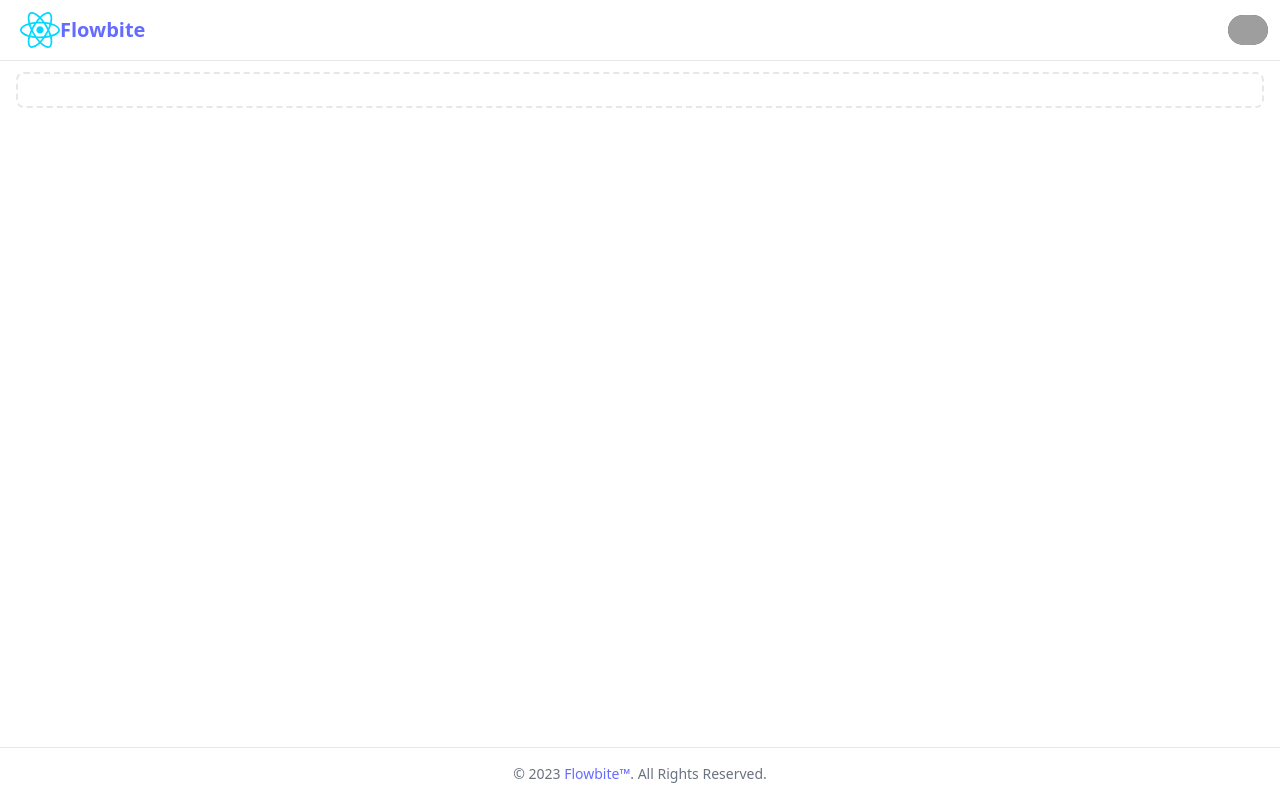
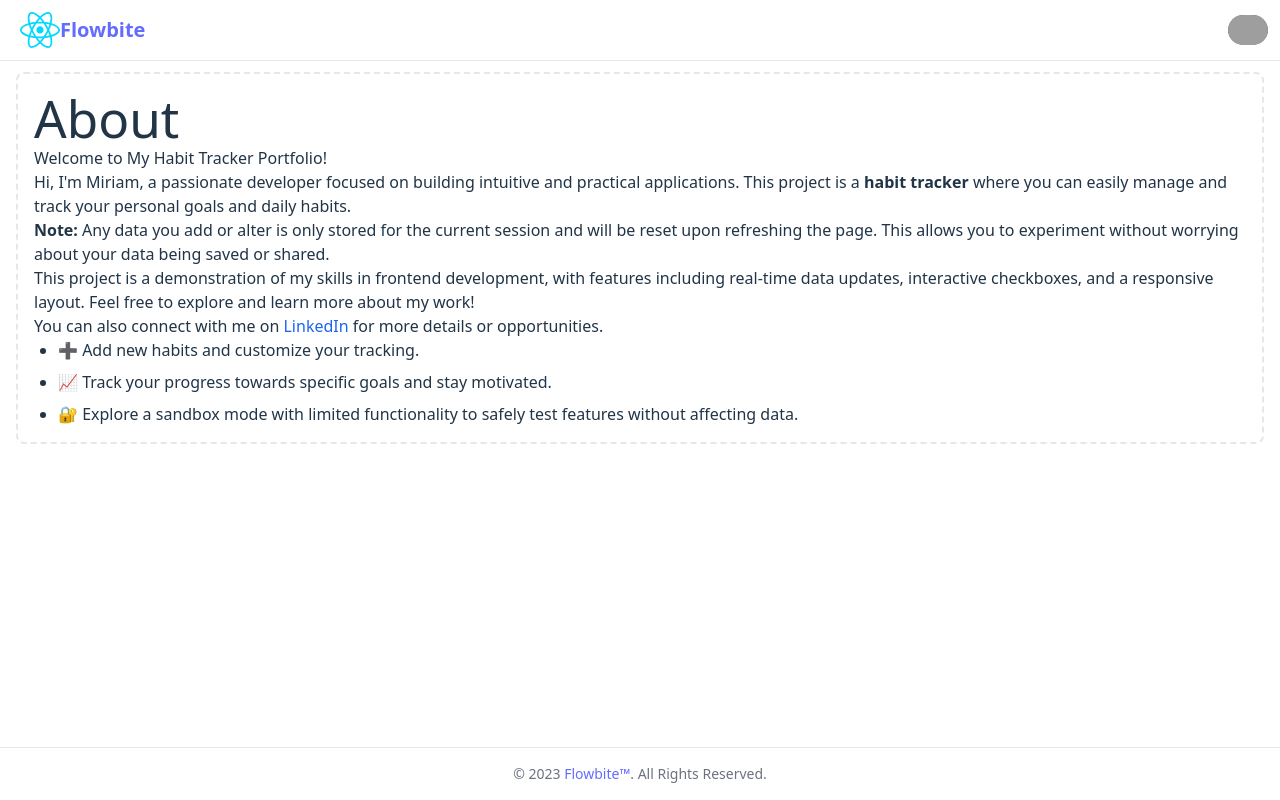
Before and after one commit to M-Araujo/BrightSteps, a React (Vite) app: page /about in a window 1280 px wide. Built offline with nearby package versions, Linux system fonts and the light colour scheme; grey boxes are pictures that could not be loaded.

Commit message:
added about page content

```diff
--- a/src/App.tsx
+++ b/src/App.tsx
@@ -5,6 +5,7 @@ import Sidebar from './components/layout/Sidebar.tsx';
 import Footer from './components/layout/Footer.tsx';
 import Dashboard from './routes/Dashboard.tsx';
 import Goals from './routes/Goals.tsx';
+import About from './routes/About.tsx';
 
 
 function App() {
@@ -14,11 +15,12 @@ function App() {
         <Topbar />
         <main className="flex flex-1">
           <Sidebar />
-          <div className="p-4 w-full ml-0 sm:ml-64"> {/* Space for Sidebar */}
+          <div className="p-4 w-full ml-0 sm:ml-64 text-left"> {/* Space for Sidebar */}
             <div className="p-4 border-2 border-gray-200 border-dashed rounded-lg dark:border-gray-700 mt-14">
               <Routes>
                 <Route path="/" element={<Dashboard />} />
                 <Route path="/goals" element={<Goals />} />
+                <Route path="/about" element={<About />} />
               </Routes>
             </div>
           </div>
--- a/src/components/layout/Sidebar.tsx
+++ b/src/components/layout/Sidebar.tsx
@@ -60,14 +60,14 @@ export default function Sidebar() {
                             </a>
                         </li>
                         <li>
-                            <a href="#" className="flex items-center p-2 text-gray-900 rounded-lg dark:text-white hover:bg-gray-100 dark:hover:bg-gray-700 group">
+                            <Link to="/about" className="flex items-center p-2 text-gray-900 rounded-lg dark:text-white hover:bg-gray-100 dark:hover:bg-gray-700 group">
                                 <svg className="shrink-0 w-5 h-5 text-gray-500 transition duration-75 dark:text-gray-400 group-hover:text-gray-900 dark:group-hover:text-white" aria-hidden="true" xmlns="http://www.w3.org/2000/svg" fill="currentColor" viewBox="0 0 20 20">
                                     <path d="M5 5V.13a2.96 2.96 0 0 0-1.293.749L.879 3.707A2.96 2.96 0 0 0 .13 5H5Z" />
                                     <path d="M6.737 11.061a2.961 2.961 0 0 1 .81-1.515l6.117-6.116A4.839 4.839 0 0 1 16 2.141V2a1.97 1.97 0 0 0-1.933-2H7v5a2 2 0 0 1-2 2H0v11a1.969 1.969 0 0 0 1.933 2h12.134A1.97 1.97 0 0 0 16 18v-3.093l-1.546 1.546c-.413.413-.94.695-1.513.81l-3.4.679a2.947 2.947 0 0 1-1.85-.227 2.96 2.96 0 0 1-1.635-3.257l.681-3.397Z" />
                                     <path d="M8.961 16a.93.93 0 0 0 .189-.019l3.4-.679a.961.961 0 0 0 .49-.263l6.118-6.117a2.884 2.884 0 0 0-4.079-4.078l-6.117 6.117a.96.96 0 0 0-.263.491l-.679 3.4A.961.961 0 0 0 8.961 16Zm7.477-9.8a.958.958 0 0 1 .68-.281.961.961 0 0 1 .682 1.644l-.315.315-1.36-1.36.313-.318Zm-5.911 5.911 4.236-4.236 1.359 1.359-4.236 4.237-1.7.339.341-1.699Z" />
                                 </svg>
-                                <span className="flex-1 ms-3 whitespace-nowrap">Sign Up</span>
-                            </a>
+                                <span className="flex-1 ms-3 whitespace-nowrap">About</span>
+                            </Link>
                         </li>
                     </ul>
                 </div>
--- /dev/null
+++ b/src/routes/About.tsx
@@ -0,0 +1,38 @@
+export default function About() {
+    return (
+        <>
+            <h1>About</h1>
+            <h2>Welcome to My Habit Tracker Portfolio!</h2>
+            <p>
+                Hi, I'm Miriam, a passionate developer focused on building intuitive and practical applications.
+                This project is a <strong>habit tracker</strong> where you can easily manage and track your personal goals and daily habits.
+            </p>
+            <p>
+                <strong>Note:</strong> Any data you add or alter is only stored for the current session and will be reset upon refreshing the page. This allows you to experiment without worrying about your data being saved or shared.
+            </p>
+            <p>
+                This project is a demonstration of my skills in frontend development, with features including real-time data updates, interactive checkboxes, and a responsive layout. Feel free to explore and learn more about my work!
+            </p>
+            <p>
+                You can also connect with me on{" "}
+                <a
+                    href="https://www.linkedin.com/in/seu-perfil"
+                    className="text-blue-600 hover:underline"
+                    target="_blank"
+                    rel="noopener noreferrer"
+                >
+                    LinkedIn
+                </a>{" "}
+                for more details or opportunities.
+            </p>
+
+
+            <ul className="list-disc ml-6 space-y-2">
+                <li>➕ Add new habits and customize your tracking.</li>
+                <li>📈 Track your progress towards specific goals and stay motivated.</li>
+                <li>🔐 Explore a sandbox mode with limited functionality to safely test features without affecting data.</li>
+            </ul>
+
+                </>
+    );
+}
--- a/src/routes/Dashboard.tsx
+++ b/src/routes/Dashboard.tsx
@@ -1,11 +1,8 @@
-function Dashboard() {
+export default function Dashboard() {
 
     return (
         <>
             This is the dashboard
         </>
     );
-
 }
-
-export default Dashboard;
```
